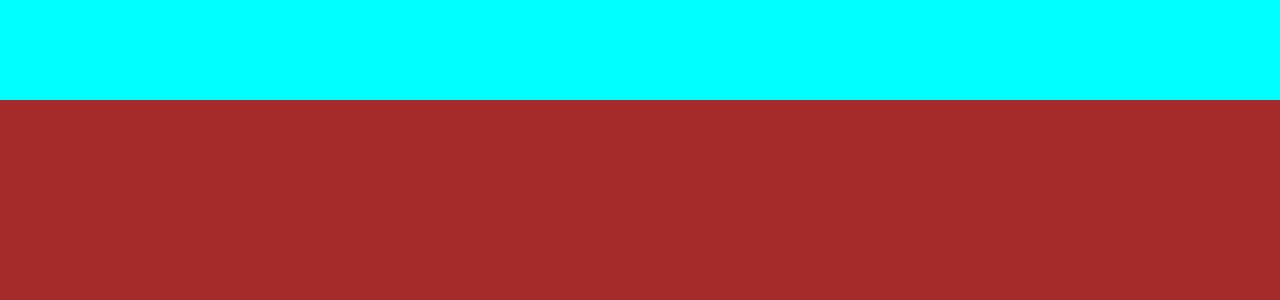
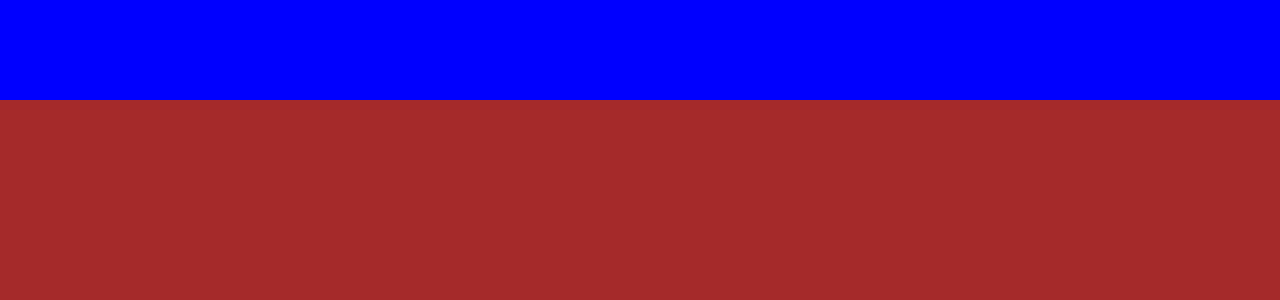
Before and after one commit to mahammad-aimlabs/vue-with-vite, a Vue app: page / in a window 1280 px wide. Shown: the top 300 px of the page. Built offline with nearby package versions, Linux system fonts and the light colour scheme.

Commit message:
Test branch commit test

```diff
--- a/src/App.vue
+++ b/src/App.vue
@@ -10,7 +10,7 @@
 .header{
   width: 100%;
   height: 100px;
-  background-color: aqua;
+  background-color: blue;
 }
 .content{
   width: 100%;
```
